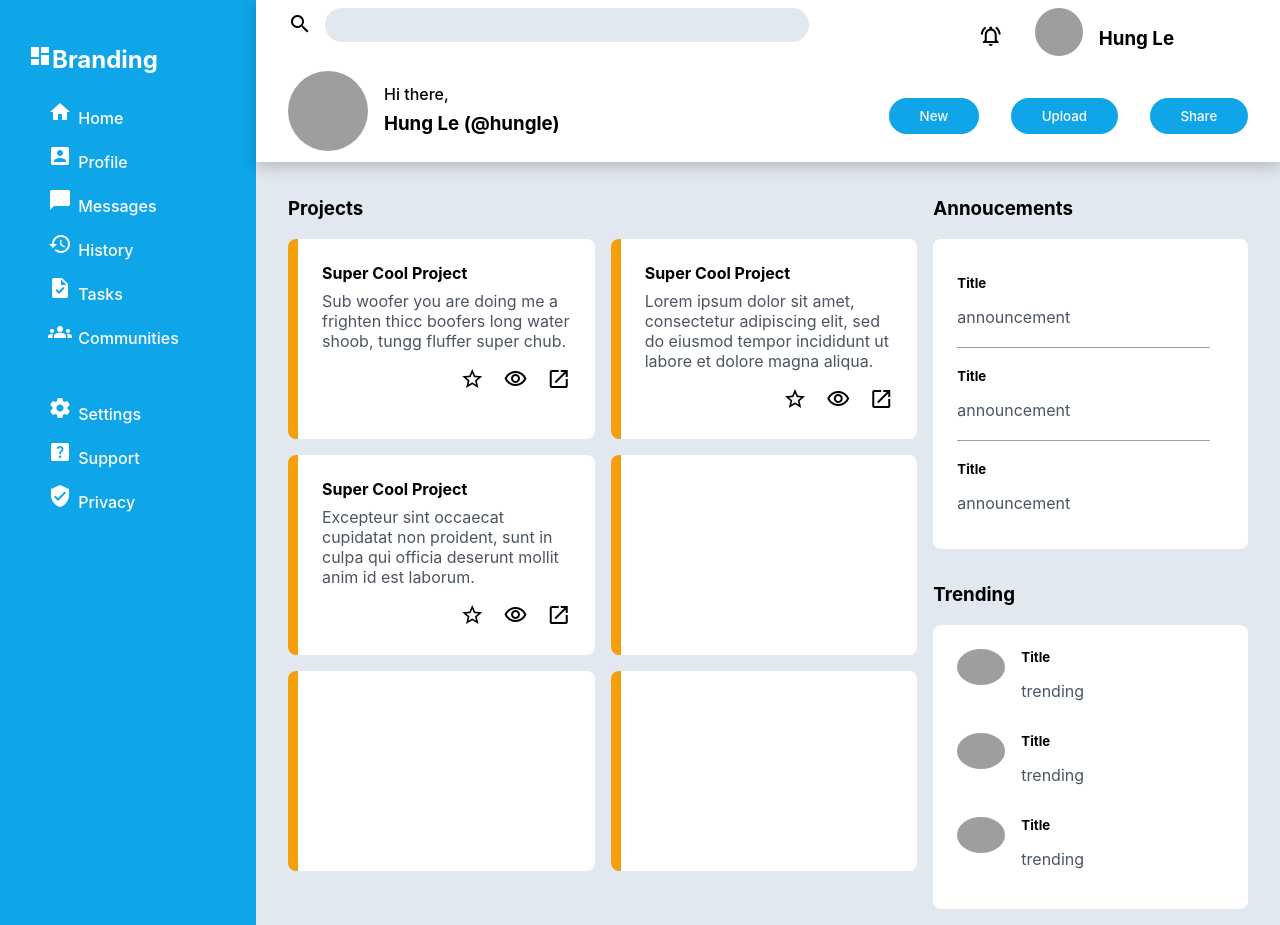
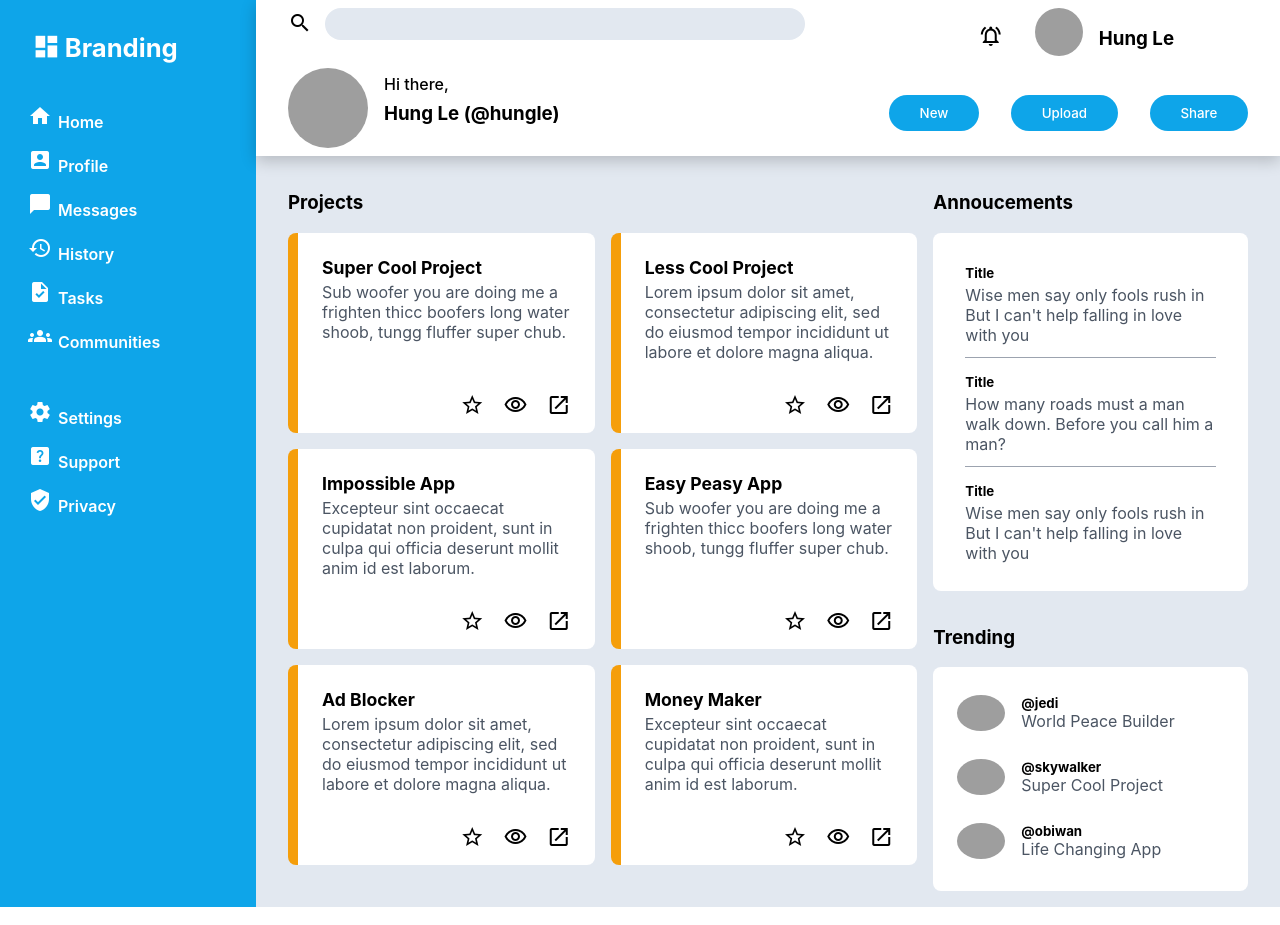
Before and after one commit to hungle00/TOP-admin-dashboard, a plain HTML site: page index.html in a window 1280 px wide. Drawn offline with Linux system fonts and the light colour scheme; grey boxes are pictures that could not be loaded.

Commit message:
finish project

```diff
--- a/index.html
+++ b/index.html
@@ -41,7 +41,7 @@
     </header>
     <nav class="sidebar">
       <div class="branding">
-        <p><span class="material-icons"> dashboard </span>Branding</p>
+        <h3><span class="material-icons"> dashboard </span>Branding</h3>
       </div>
       <div class="links">
         <ul>
@@ -102,7 +102,7 @@
             </div>
           </div>
           <div class="card">
-            <h4>Super Cool Project</h4>
+            <h4>Less Cool Project</h4>
             <p>Lorem ipsum dolor sit amet, consectetur adipiscing elit, sed do eiusmod tempor incididunt ut labore et dolore magna aliqua. </p>
             <div class="actions">
               <span class="material-icons-outlined"> star_border </span>
@@ -111,7 +111,7 @@
             </div>
           </div>
           <div class="card">
-            <h4>Super Cool Project</h4>
+            <h4>Impossible App</h4>
             <p>Excepteur sint occaecat cupidatat non proident, sunt in culpa qui officia deserunt mollit anim id est laborum. </p>
             <div class="actions">
               <span class="material-icons-outlined"> star_border </span>
@@ -119,9 +119,33 @@
               <span class="material-icons-outlined"> open_in_new </span>
             </div>
           </div>
-          <div class="card"></div>
-          <div class="card"></div>
-          <div class="card"></div>
+          <div class="card">
+            <h4>Easy Peasy App</h4>
+            <p>Sub woofer you are doing me a frighten thicc boofers long water shoob, tungg fluffer super chub.</p>
+            <div class="actions">
+              <span class="material-icons-outlined"> star_border </span>
+              <span class="material-icons-outlined"> visibility </span>
+              <span class="material-icons-outlined"> open_in_new </span>
+            </div>
+          </div>
+          <div class="card">
+            <h4>Ad Blocker</h4>
+            <p>Lorem ipsum dolor sit amet, consectetur adipiscing elit, sed do eiusmod tempor incididunt ut labore et dolore magna aliqua. </p>
+            <div class="actions">
+              <span class="material-icons-outlined"> star_border </span>
+              <span class="material-icons-outlined"> visibility </span>
+              <span class="material-icons-outlined"> open_in_new </span>
+            </div>
+          </div>
+          <div class="card">
+            <h4>Money Maker</h4>
+            <p>Excepteur sint occaecat cupidatat non proident, sunt in culpa qui officia deserunt mollit anim id est laborum. </p>
+            <div class="actions">
+              <span class="material-icons-outlined"> star_border </span>
+              <span class="material-icons-outlined"> visibility </span>
+              <span class="material-icons-outlined"> open_in_new </span>
+            </div>
+          </div>
         </div>
       </div>
       <div class="annoucements">
@@ -129,15 +153,15 @@
         <div class="card">
           <div class="announcement">
             <h5>Title</h5>
-            <p>announcement</p>
+            <p>Wise men say only fools rush in But I can't help falling in love with you</p>
           </div>
           <div class="announcement">
             <h5>Title</h5>
-            <p>announcement</p>
+            <p>How many roads must a man walk down. Before you call him a man?</p>
           </div>
           <div class="announcement">
             <h5>Title</h5>
-            <p>announcement</p>
+            <p>Wise men say only fools rush in But I can't help falling in love with you</p>
           </div>
         </div>
       </div>
@@ -149,8 +173,8 @@
               <img class="avatar" src="https://i.pinimg.com/564x/f2/be/a6/f2bea637fbe89a1e3f18978895b7ab15.jpg" alt="Avatar" />
             </div>
             <div class="account">
-              <h5>Title</h5>
-              <p>trending</p>
+              <h5>@jedi</h5>
+              <p>World Peace Builder</p>
             </div>
           </div>
           <div class="trending">
@@ -158,8 +182,8 @@
               <img class="avatar" src="https://i.pinimg.com/564x/f2/be/a6/f2bea637fbe89a1e3f18978895b7ab15.jpg" alt="Avatar" />
             </div>
             <div class="account">
-              <h5>Title</h5>
-              <p>trending</p>
+              <h5>@skywalker</h5>
+              <p>Super Cool Project</p>
             </div>
           </div>
           <div class="trending">
@@ -167,8 +191,8 @@
               <img class="avatar" src="https://i.pinimg.com/564x/f2/be/a6/f2bea637fbe89a1e3f18978895b7ab15.jpg" alt="Avatar" />
             </div>
             <div class="account">
-              <h5>Title</h5>
-              <p>trending</p>
+              <h5>@obiwan</h5>
+              <p>Life Changing App</p>
             <div>
           </div>
         </div>
--- a/style.css
+++ b/style.css
@@ -1,17 +1,23 @@
 * {
+    box-sizing: border-box;
     font-family: "Source Sans Pro", -apple-system, BlinkMacSystemFont, "Segoe UI", Roboto, Oxygen, Ubuntu, Cantarell, "Open Sans", "Helvetica Neue", sans-serif;
 }
 
 :root {
-    --sidebar-bg-color: #0ea5e9;
-    --content-bg-color: #e2e8f0;
-    --content-text-color: #4b5563;
+    --primary-color: #0ea5e9;
+    --slate-color: #e2e8f0;
+    --gray-color: #4b5563;
 }
 body {
     min-height: 100vh;
     margin: 0;
     display: grid;
     grid-template: auto 4fr / 1fr 4fr;
+}
+
+ul, p {
+    margin: 0;
+    padding: 0;
 }
 
 /* ----- Header ----- */
@@ -29,12 +35,15 @@ body {
 }
 
 .search-container input {
-    background-color: var(--content-bg-color);
+    background-color: var(--slate-color);
     border: none;
     border-radius:  20px;
+    padding: 2px 8px;
     width: 80%;
     height: 2rem;
 }
+
+.search-container input:focus { outline: none; }
 
 .profile-container {
     display: flex;
@@ -76,8 +85,6 @@ body {
     margin-bottom: 0.5rem;
 }
 
-
-
 .btns-container {
     margin-top: 10px;
     display: flex;
@@ -87,7 +94,7 @@ body {
 }
 
 .btn {
-    background-color: var(--sidebar-bg-color);
+    background-color: var(--primary-color);
     color: white;
     font-weight: 500;
     padding: 0.75em 2.3em;
@@ -105,22 +112,41 @@ body {
     grid-area: 1 / 1 / 3 / 2;
     display: grid;
     grid-template-rows: auto auto 1fr;
-    background-color: var(--sidebar-bg-color);
+    background-color: var(--primary-color);
     color: white;
     padding-top: 1rem;
 }
 
 .sidebar .branding {
-    padding: 4px 0px 8px 28px;
+    margin-left: 32px;
+    padding: 4px 0;
     height: 3rem;
-    font-size: 1.5rem;
+}
+
+.sidebar .branding h3 {
+    margin-top: 12px;
+    font-size: 1.6rem;
     font-weight: bold;
+    display: flex;
+    align-items: center;
+}
+
+.sidebar .branding span {
+    font-size: 1.8rem;
+    margin-right: 4px;
+}
+
+.sidebar ul {
+    margin-top: 2rem;
+    margin-left: 1.25rem;
+
 }
 .sidebar ul li{
     list-style: none;
     padding: 0.5rem;
-    font-weight: 500;
+    font-weight: 600;
     font-size: 16px;
+    cursor: pointer;
 }
 
 .sidebar ul li p {
@@ -133,11 +159,14 @@ body {
         padding: 1rem;
     }
     .sidebar .branding {
-        padding-left: 4px;
-        font-size: 1.2rem;
+        margin-left: 0;
     }
     .sidebar ul {
-        padding: 0;
+        margin-left: 0;
+    }
+
+    .sidebar ul li {
+        padding-left: 0;
     }
 
 }
@@ -147,13 +176,13 @@ body {
 .content {
     display: grid;
     grid-template: auto 1fr / 2fr 1fr;
-    background-color: var(--content-bg-color);
+    background-color: var(--slate-color);
     gap: 1rem;
     padding: 1rem 2rem;
 }
 
 .content p {
-    color: var(--content-text-color);
+    color: var(--gray-color);
 }
 
 .projects {
@@ -174,32 +203,28 @@ body {
     padding: 1rem 1.5rem;
 }
 
-.projects h4 h5{
-    font-size: 1.2rem;
+.projects h4 {
+    font-size: 1.1rem;
+    margin-top: 0.5rem;
+    margin-bottom: 0.25rem;
 }
 
-.projects h4 {
-    margin-top: 0.5rem;
-    margin-bottom: 0;
-}
-
-.projects p {
-    margin-top: 0.5rem;
+.projects .card {
+    display: flex;
+    flex-direction: column;
+    border-left: 10px solid #f59e0b;
 }
 
 .actions {
     display: flex;
     justify-content: flex-end;
+    margin-top: auto;
+    align-self: flex-end;
     gap: 1.2rem;
 }
 
-.projects .card {
-    border-left: 10px solid #f59e0b;
-}
-
 .announcement {
-    width: 25ch;
-    padding: 0.25rem 0;
+    margin: 0 0.5rem 0.75rem;
 }
 
 .announcement + .announcement {
@@ -207,14 +232,13 @@ body {
 }
 
 .announcement h5 {
-    margin-bottom: 0;
+    margin-bottom: 0.25rem;
     margin-top: 1rem;
 }
 
 .trending {
     display: flex;
-    width: 25ch;
-    padding: 0.5rem 0;
+    padding: 0.75rem 0;
 }
 
 .trending .picture {
```
Also changed, not shown: 1 other file.
